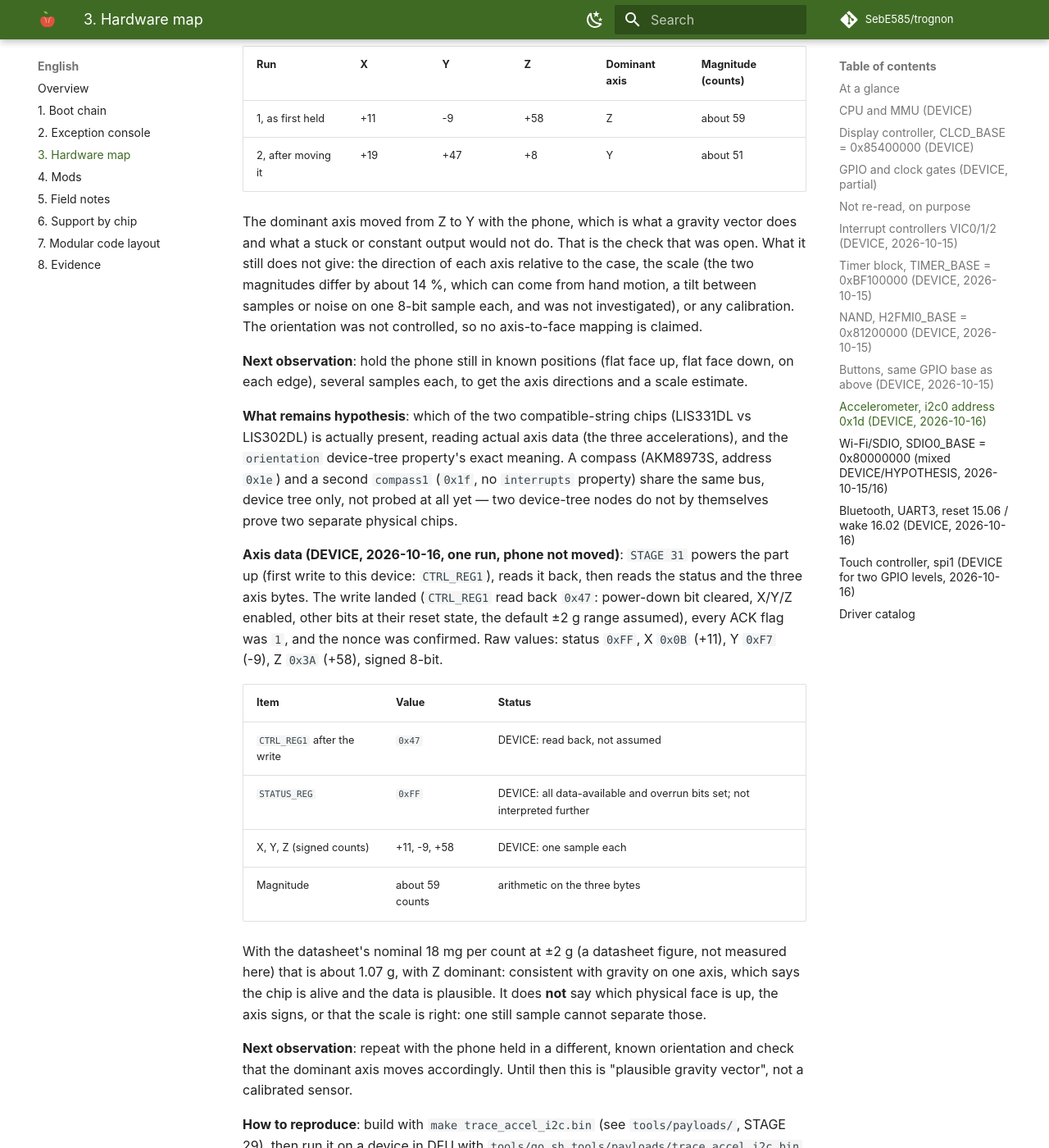
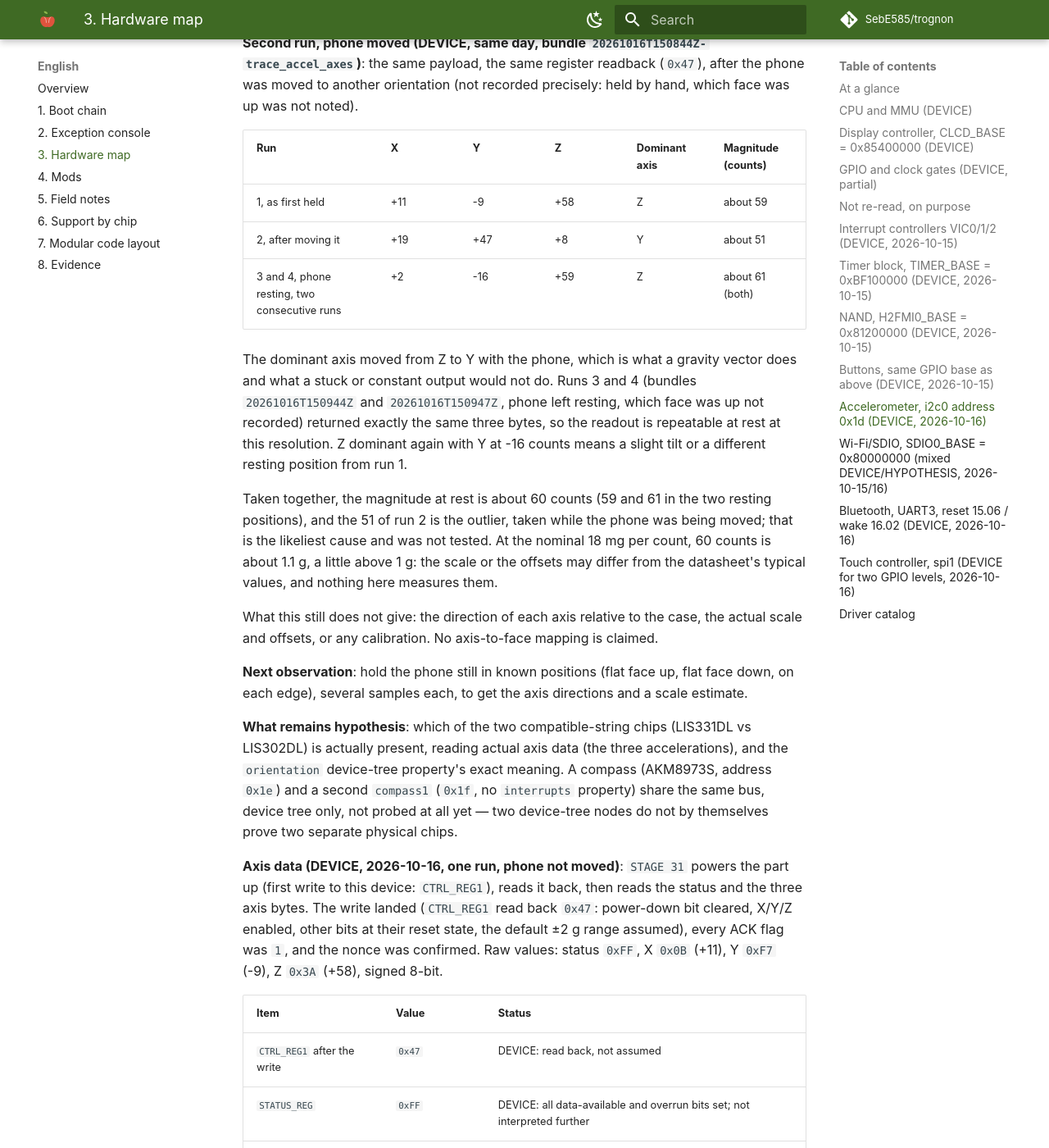
Before and after one commit to SebE585/trognon, an MkDocs documentation site: the page built from docs/en/03-hardware-map.md, in a window 1280 px wide and 1400 px high, scrolled down 8830 px. Shown: the whole window at 82% size. Built offline with MkDocs 1.6.1 and Material for MkDocs 9.7.7, drawn with Linux system fonts in a browser that asks for light colours; comment, search, counter and statistics services are not loaded; some of the changed text lies outside the part shown.

Commit message:
hardware: two resting accelerometer runs, identical readout

```diff
--- a/docs/en/03-hardware-map.md
+++ b/docs/en/03-hardware-map.md
@@ -16,7 +16,7 @@ inline render.
 | Timer block | Tick rate confirmed at 24 MHz | Timer interrupt not proven; IRQ-ack offsets and sequence not validated on this SoC | [Timer block](#timer-block-timer_base-0xbf100000-device-2026-10-15) |
 | NAND | Chip ID read on CE0/CE1 | CE2-CE15, bus 1, and any page access | [NAND](#nand-h2fmi0_base-0x81200000-device-2026-10-15) |
 | Buttons | All 5 buttons mapped by GPIO difference | Mapping found by observed difference, not by name | [Buttons](#buttons-same-gpio-base-as-above-device-2026-10-15) |
-| Accelerometer | Identifier read; powered up with a verified write; axes read in two orientations, dominant axis moved Z to Y, magnitude about 1 g | Exact chip model, axis directions, scale and calibration | [Accelerometer](#accelerometer-i2c0-address-0x1d-device-2026-10-16) |
+| Accelerometer | Identifier read; powered up with a verified write; axes read in two orientations plus a repeatable resting reading, dominant axis moved Z to Y, magnitude about 60 counts at rest | Exact chip model, axis directions, scale and calibration | [Accelerometer](#accelerometer-i2c0-address-0x1d-device-2026-10-16) |
 | Wi-Fi/SDIO | Base address and GPIO lines confirmed; SDHCI layout confirmed in the IOP's own firmware | Which register window the IOP's SDHCI driver actually uses, and why CPU-side writes don't stick | [Wi-Fi/SDIO](#wi-fisdio-sdio0_base-0x80000000-mixed-devicehypothesis-2026-10-1516) |
 | Touch controller | Reset and chip-select GPIO levels read (one run) | Polarity, power and clock via the PMU, SPI transaction, any response | [Bluetooth](#bluetooth-uart3-reset-1506-wake-1602-device-2026-10-16) |
 
@@ -245,13 +245,22 @@ orientation (not recorded precisely: held by hand, which face was up was not not
 |---|---|---|---|---|---|
 | 1, as first held | +11 | -9 | +58 | Z | about 59 |
 | 2, after moving it | +19 | +47 | +8 | Y | about 51 |
+| 3 and 4, phone resting, two consecutive runs | +2 | -16 | +59 | Z | about 61 (both) |
 
 The dominant axis moved from Z to Y with the phone, which is what a gravity vector does and
-what a stuck or constant output would not do. That is the check that was open. What it still
-does not give: the direction of each axis relative to the case, the scale (the two magnitudes
-differ by about 14 %, which can come from hand motion, a tilt between samples or noise on
-one 8-bit sample each, and was not investigated), or any calibration. The orientation
-was not controlled, so no axis-to-face mapping is claimed.
+what a stuck or constant output would not do. Runs 3 and 4 (bundles `20261016T150944Z` and
+`20261016T150947Z`, phone left resting, which face was up not recorded) returned exactly the
+same three bytes, so the readout is repeatable at rest at this resolution. Z dominant again
+with Y at -16 counts means a slight tilt or a different resting position from run 1.
+
+Taken together, the magnitude at rest is about 60 counts (59 and 61 in the two resting
+positions), and the 51 of run 2 is the outlier, taken while the phone was being moved; that
+is the likeliest cause and was not tested. At the nominal 18 mg per count, 60 counts is
+about 1.1 g, a little above 1 g: the scale or the offsets may differ from the datasheet's
+typical values, and nothing here measures them.
+
+What this still does not give: the direction of each axis relative to the case, the actual
+scale and offsets, or any calibration. No axis-to-face mapping is claimed.
 
 **Next observation**: hold the phone still in known positions (flat face up, flat face down,
 on each edge), several samples each, to get the axis directions and a scale estimate.
@@ -292,7 +301,7 @@ run is `make trace_accel_axes.bin` (STAGE 31), run the same way.
 On that run it reads the bus idle level first and only attempts the transaction if it looks
 plausibly pulled-up, so a mis-wired guess cannot look like a silent success.
 
-**Links to evidence**: [evidence bundle `20261016T101710Z-trace_accel_i2c`](https://github.com/SebE585/trognon/tree/main/evidence/20261016T101710Z-trace_accel_i2c) and [`20261016T150615Z-trace_accel_axes`](https://github.com/SebE585/trognon/tree/main/evidence/20261016T150615Z-trace_accel_axes) and [`20261016T150844Z-trace_accel_axes`](https://github.com/SebE585/trognon/tree/main/evidence/20261016T150844Z-trace_accel_axes), indexed on the [evidence page](08-evidence.md).
+**Links to evidence**: [evidence bundle `20261016T101710Z-trace_accel_i2c`](https://github.com/SebE585/trognon/tree/main/evidence/20261016T101710Z-trace_accel_i2c) and [`20261016T150615Z-trace_accel_axes`](https://github.com/SebE585/trognon/tree/main/evidence/20261016T150615Z-trace_accel_axes) and [`20261016T150844Z-trace_accel_axes`](https://github.com/SebE585/trognon/tree/main/evidence/20261016T150844Z-trace_accel_axes), plus `20261016T150944Z` and `20261016T150947Z` in the same directory, indexed on the [evidence page](08-evidence.md).
 
 ## Wi-Fi/SDIO, `SDIO0_BASE = 0x80000000` (mixed DEVICE/HYPOTHESIS, 2026-10-15/16)
 
```
Also changed, not shown: docs/en/08-evidence.md (+1 -1 lines), docs/snippets/evidence-table.en.md (+2 -0 lines), docs/snippets/evidence-table.fr.md (+2 -0 lines), 8 other files.
